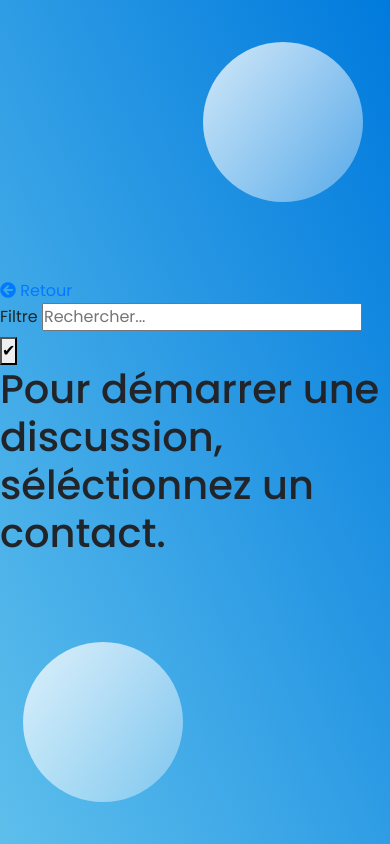
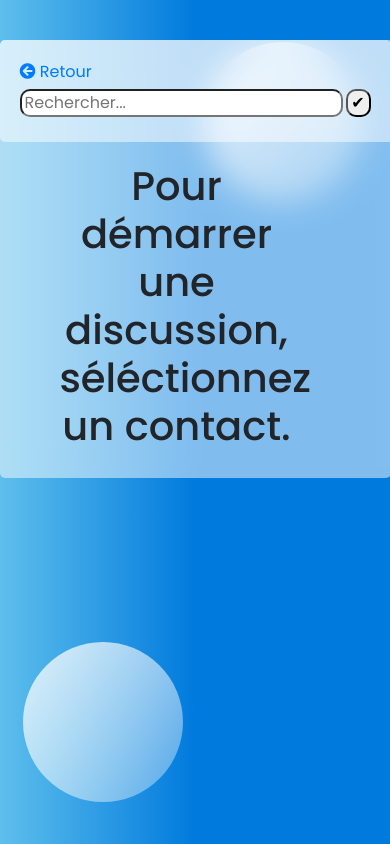
Before and after one commit to Romm1002/myteam, a PHP site: page /messagerie.php in a window 390 px wide. Run offline with PHP 8.4, Linux system fonts and the light colour scheme; the visitor is signed in with stand-in values (Sample User, id 1); data that the repository does not hold is empty.

Commit message:
messagerie v0.1

```diff
--- a/modeles/messagerie.php
+++ b/modeles/messagerie.php
@@ -6,20 +6,20 @@ class Messagerie extends Modele{
         return $requete->fetchAll(PDO::FETCH_ASSOC);
     }
 
-    public function recuperationInformationsContact($getAvec){
+    public function recuperationInformationsContact($idAvec){
         $requete = $this->getBdd()->prepare("SELECT * FROM utilisateurs WHERE idUtilisateur = ?");
-        $requete->execute([$getAvec]);
+        $requete->execute([$idAvec]);
         return $requete->fetch(PDO::FETCH_ASSOC);
     }
 
-    public function newMessage($envoyeur, $receveur, $contenu){
-        $requete = $this->getBdd()->prepare("INSERT INTO messagerie(envoyeur, receveur, contenu, heure) VALUES(?, ?, ?, NOW())");
-        $requete->execute([$envoyeur, $receveur, $contenu]);
+    public function newMessage($idEnvoyeur, $idReceveur, $contenu){
+        $requete = $this->getBdd()->prepare("INSERT INTO messagerie(idEnvoyeur,idReceveur, contenu, heure) VALUES(?, ?, ?, NOW())");
+        $requete->execute([$idEnvoyeur, $idReceveur, $contenu]);
     }
 
-    public function recuperationMessage($personne1, $personne2){
-        $requete = $this->getBdd()->prepare("SELECT * FROM messagerie WHERE (envoyeur = ? AND receveur = ?) OR (envoyeur = ? AND receveur = ?)");
-        $requete->execute([$personne1, $personne2, $personne2, $personne1]);
+    public function recuperationMessage($idPersonne1, $idPersonne2){
+        $requete = $this->getBdd()->prepare("SELECT * FROM messagerie WHERE (idEnvoyeur = ? AND idReceveur = ?) OR (idEnvoyeur = ? AND idReceveur = ?)");
+        $requete->execute([$idPersonne1, $idPersonne2, $idPersonne2, $idPersonne1]);
         return $requete->fetchAll(PDO::FETCH_ASSOC);
     }
 
--- a/pages/messagerie.php
+++ b/pages/messagerie.php
@@ -1,8 +1,11 @@
 <?php
 require_once "../modeles/modele.php";
 require_once "../traitements/messagerie.php";
+require_once "../traitements/notConnected.php";
+
 ?>
-
+<!DOCTYPE html>
+<html lang="fr">
 <head>
     <meta charset="UTF-8">
     <meta http-equiv="X-UA-Compatible" content="IE=edge">
@@ -10,31 +13,29 @@ require_once "../traitements/messagerie.php";
 
     <link rel="stylesheet" href="https://stackpath.bootstrapcdn.com/bootstrap/4.4.1/css/bootstrap.min.css" integrity="sha384-Vkoo8x4CGsO3+Hhxv8T/Q5PaXtkKtu6ug5TOeNV6gBiFeWPGFN9MuhOf23Q9Ifjh" crossorigin="anonymous">
     <link rel="stylesheet" href="https://use.fontawesome.com/releases/v5.15.3/css/all.css" integrity="sha384-SZXxX4whJ79/gErwcOYf+zWLeJdY/qpuqC4cAa9rOGUstPomtqpuNWT9wdPEn2fk" crossorigin="anonymous">
-    <link rel="stylesheet" href="styleMessagerie.css">
+    <link rel="stylesheet" href="../pages/styles/styleMessagerie.css">
 </head>
 <body>
     <main>
         <div class="circle1"></div>
         <div class="circle2"></div>
 
-        <section class="glass">
-            <div class="dashboard">
-                <div class="dashboard-header">
+        <div class="container-accueil">
+            <div class="accueil-left">
                 <a href="accueil.php"><i class="fas fa-arrow-circle-left"></i> Retour</a>
+                <!-- fonction recherche -->
                 <form method="POST">
-                        <div class="column">
-                            <label for="filtreRecherche">Filtre</label>
+                    <div>
                         <input type="text" name="filtreRecherche" placeholder="Rechercher...">
                     </div>
                     <button type="submit">&#10004;</button>
                 </form>
-                </div>
-
-                <div class="dashboard-content">
+                <!-- liste des contacts -->
+                <div id="liste-contacts">
                 <?php
                     foreach($contacts as $contact){
                         ?>
-                        <a href="messagerie.php?avec=<?=$contact["prenom"];?>">
+                        <a href="messagerie.php?avec=<?=$contact["idUtilisateur"];?>">
                             <div class="contacts">
                                 <img src="<?=$contact["photoProfil"];?>" alt="Photo de profil" width="40" height="40">
                                 <p><?=$contact["prenom"] . " " . $contact["nom"];?></p>
@@ -45,6 +46,51 @@ require_once "../traitements/messagerie.php";
                     ?>
                 </div>
             </div>
+            <div class="accueil-right">
+            <?php
+                if(empty($_GET)){
+                    ?>
+                    <div class="no-get">
+                        <h1>Pour démarrer une discussion, séléctionnez un contact.</h1>
+                    </div>
+                    <?php
+                }else{
+                    ?>
+                    <div class="get">
+                        <div class="reseau-header">
+                            <img src="<?=$Messagerie->recuperationInformationsContact($_GET["avec"])["photoProfil"];?>" alt="Photo de profil" width="40" height="40">
+                            <p><?=$Messagerie->recuperationInformationsContact($_GET["avec"])["prenom"] . " " . $Messagerie->recuperationInformationsContact($_GET["avec"])["nom"];?></p>
+                        </div>
+
+                        <div class="reseau-content">
+                            <div class="messages">
+                            <?php
+                            foreach($Messagerie->recuperationMessage($_SESSION["idUtilisateur"], $_GET["avec"]) as $message){
+                                ?>
+                                <div class="message <?=$_SESSION["prenom"] == $message["idEnvoyeur"] ? "ml-auto" : "mr-auto";?>">
+                                    <p><?=$message["contenu"];?></p>
+                                </div>
+                                <?php
+                            }
+                            ?>
+                            </div>
+                        </div>
+
+                        <div class="reseau-footer">
+                            <form method="POST">
+                                <input type="text" name="newMessage" placeholder="Votre message...">
+                                <button type="submit"><i class="fas fa-paper-plane"></i></button>
+                            </form>
+                        </div>
+                    </div>
+                    <?php
+                }
+                ?>
+            </div>
+        </div>
+
+        <!-- <section class="glass">
+
 
             <div class="reseau">
                 <?php
@@ -87,6 +133,6 @@ require_once "../traitements/messagerie.php";
                 }
                 ?>
             </div>
-        </section>
+        </section> -->
     </main>
 </body>
--- a/pages/styleMessagerie.css
+++ /dev/null
@@ -1,291 +0,0 @@
-@import url('https://fonts.googleapis.com/css2?family=Poppins:wght@200;300;400;500;600;700;800&display=swap');
-
-:root{
-    --blue1: #007add;
-    --blue2: #5ebfec;
-}
-
-*{
-    margin: 0;
-    padding: 0;
-    box-sizing: border-box;
-    font-family: 'Poppins', sans-serif;
-    scroll-behavior: smooth;
-}
-main{
-    min-height: 100vh;
-    width: 100%;
-    background: linear-gradient(to right top, var(--blue2), var(--blue1));
-    display: flex;
-    align-items: center;
-    justify-content: center;
-}
-.circle1, .circle2{
-    background: white;
-    background: linear-gradient(to right bottom, rgba(255, 255, 255, .8), rgba(255, 255, 255, .3));
-    height: 10rem;
-    width: 10rem;
-    position: absolute;
-    border-radius: 50%;
-}
-.circle1{
-    top: 5%;
-    right: 7%;
-}
-.circle2{
-    bottom: 5%;
-    left: 6%;
-}
-
-.container{
-    background: white;
-    height: 80vh;
-    /* width: 85%; */
-    background: linear-gradient(to right bottom, rgba(255, 255, 255, .7), rgba(255, 255, 255, .3));
-    border-radius: 5px;
-    backdrop-filter: blur(1rem);
-    display: flex;
-}
-/* .glass{
-    background: white;
-    min-height: 80vh;
-    width: 80%;
-    background: linear-gradient(to right bottom, rgba(255, 255, 255, .7), rgba(255, 255, 255, .3));
-    border-radius: 2rem;
-    backdrop-filter: blur(1rem);
-    display: flex;
-} */
-/* .dashboard{
-    flex: 1;
-    display: flex;
-    flex-direction: column;
-    background: linear-gradient(to right bottom, rgba(255, 255, 255, .7), rgba(255, 255, 255, .3));
-    border-radius: 2rem 0 0 2rem;
-}
-.reseau{
-    flex: 2;
-    display: flex;
-    flex-direction: column;
-    border-radius: 2rem;
-    overflow: auto;
-    max-height: 80vh;
-}
-.reseau::-webkit-scrollbar{
-    display: none;
-}
-
-
-
-.glass .dashboard .dashboard-header{
-    width: 100%;
-    height: auto;
-    display: flex;
-    flex-direction: column;
-    padding-top: 20px;
-}
-.glass .dashboard .dashboard-header a{
-    text-decoration: none;
-    color: #111;
-}
-.glass .dashboard .dashboard-header a i{
-    margin-left: 30px;
-    margin-bottom: 20px;
-    font-size: 20px;
-}
-.glass .dashboard .dashboard-header form{
-    height: 100%;
-    display: flex;
-    justify-content: space-evenly;
-    align-items: flex-end;
-}
-.glass .dashboard .dashboard-header form label{
-    margin-bottom: 0;
-    padding-left: 10px;
-}
-.glass .dashboard .dashboard-header form input{
-    width: 100%;
-    height: 33px;
-    border: 1px solid grey;
-    border-radius: 20px;
-    background: white;
-    padding: 15px;
-    outline: none;
-}
-.glass .dashboard .dashboard-header form button{
-    width: 33px;
-    height: 33px;
-    border-radius: 50%;
-    border: none;
-    background: var(--blue1);
-    color: #fff;
-}
-
-
-.glass .dashboard .dashboard-content{
-    width: 100%;
-    max-height: 100%;
-    overflow-y: scroll;
-    height: 100%;
-    padding-top: 30px;
-}
-.glass .dashboard .dashboard-content a{
-    text-decoration: none;
-    color: #111;
-}
-.glass .dashboard .dashboard-content .contacts{
-    display: flex;
-    align-items: center;
-    width: 85%;
-    height: 16%;
-    margin: 0 auto;
-    border-top: 1px solid #111;
-    border-collapse: collapse;
-    cursor: pointer;
-    padding-left: 10px;
-    transition: background 0.3s ease;
-}
-.glass .dashboard .dashboard-content .contacts:hover{
-    background: rgb(122, 191, 255);
-}
-.glass .dashboard .dashboard-content .contacts img{
-    border-radius: 50%;
-    object-fit: cover;
-    margin-right: 20px;
-}
-.glass .dashboard .dashboard-content .contacts p{
-    display: flex;
-    align-items: center;
-    margin-bottom: 0;
-    font-size: 16px;
-    font-weight: 600;
-}
-
-.glass .reseau .no-get{
-    height: 100%;
-    width: 100%;
-    display: flex;
-    align-items: center;
-    text-align: center;
-}
-.glass .reseau .no-get h1{
-    margin-bottom: 0;
-}
-.glass .reseau .get{
-    width: 100%;
-    height: 100%;
-}
-.glass .reseau .get .reseau-header{
-    display: flex;
-    align-items: center;
-    width: 66.65%;
-    height: auto;
-    padding: 20px 40px 20px 40px;
-    background: rgb(255, 255, 255);
-    position: fixed;
-    border-radius: 0 2rem 0 0;
-    z-index: 999;
-}
-.glass .reseau .get .reseau-header img{
-    border-radius: 50%;
-    object-fit: cover;
-    margin-right: 30px;
-}
-.glass .reseau .get .reseau-header p{
-    margin-bottom: 0;
-    display: flex;
-    align-self: center;
-    font-weight: 600;
-    font-size: 22px;
-}
-
-.glass .reseau .get .reseau-content{
-    width: 100%;
-    height: 90%;
-    padding-top: 80px;
-}
-.glass .reseau .get .reseau-content .messages{
-    display: flex;
-    flex-direction: column;
-    padding-bottom: 58px;
-}
-.glass .reseau .get .reseau-content .message{
-    max-width: 45%;
-    height: auto;
-    word-break: break-all;
-}
-.glass .reseau .get .reseau-content .message p{
-    margin-bottom: 0;
-}
-.glass .reseau .get .reseau-content .ml-auto{
-    background: rgba(255, 255, 255, 0.9);
-    width: auto;
-    height: auto;
-    display: flex;
-    align-items: center;
-    margin: 2px 25px 2px 0;
-    padding: 8px;
-    border-radius: 8px;
-}
-.glass .reseau .get .reseau-content .ml-auto::after{
-    position: relative;
-    background-color: rgba(255, 255, 255, 0.9);
-    left: 11;
-    display: block;
-    width: 8px;
-    height: 6px;
-    content: " ";
-    transform: rotate(29deg) skew(-35deg);
-}
-.glass .reseau .get .reseau-content .mr-auto{
-    background: rgba(29, 172, 255, 0.9);
-    width: auto;
-    height: auto;
-    display: flex;
-    align-items: center;
-    margin: 2px 0 2px 25px;
-    padding: 8px;
-    border-radius: 8px;
-}
-.glass .reseau .get .reseau-content .mr-auto::before{
-    position: relative;
-    background: rgba(29, 172, 255, 0.9);
-    left: -11;
-    display: block;
-    width: 8px;
-    height: 6px;
-    content: " ";
-    transform: rotate(29deg) skew(-35deg);
-}
-
-.glass .reseau .get .reseau-footer{
-    height: 58px;
-    width: 66.65%;
-    position: fixed;
-    border-bottom-right-radius: 2rem;
-    background: rgb(255, 255, 255);
-}
-.glass .reseau .get .reseau-footer form{
-    width: 100%;
-    height: 100%;
-    display: flex;
-    align-items: center;
-    justify-content: space-evenly;
-}
-.glass .reseau .get .reseau-footer form input{
-    width: 80%;
-    height: 35px;
-    border-radius: 10px;
-    border: 1px solid grey;
-    padding: 15px;
-    outline: none;
-    background: rgba(1, 1, 1, 0.05);
-}
-.glass .reseau .get .reseau-footer form button{
-    width: 35px;
-    height: 35px;
-    border-radius: 50%;
-    border: none;
-    background: var(--blue1);
-    color: #fff;
-    outline: none;
-} */
--- /dev/null
+++ b/pages/styles/styleMessagerie.css
@@ -0,0 +1,175 @@
+
+@import url('https://fonts.googleapis.com/css2?family=Poppins:wght@200;300;400;500;600;700;800&display=swap');
+
+/* Définition des couleurs principales de MyTeam */
+:root{
+    --blue1: #007add;
+    --blue2: #5ebfec;
+}
+
+/* Définition du style global */
+*{
+    margin: 0;
+    padding: 0;
+    box-sizing: border-box;
+    font-family: 'Poppins', sans-serif;
+}
+html{
+    scroll-behavior: smooth;
+}
+p{
+    margin: 0px;
+}
+main{
+    height: 80%;
+    display: flex;
+    justify-content: center;
+}
+/* Définition du style de accueil.php */
+body{
+    width: 100%;
+    height: 100vh;
+    display: flex;
+    justify-content: center;
+    align-items: center;
+    background: linear-gradient(to left, var(--blue1) 50%, var(--blue2));
+}
+
+.circle1, .circle2{
+    background: white;
+    background: linear-gradient(to right bottom, rgba(255, 255, 255, .8), rgba(255, 255, 255, .3));
+    height: 10rem;
+    width: 10rem;
+    position: absolute;
+    border-radius: 50%;
+}
+.circle1{
+    top: 5%;
+    right: 7%;
+}
+.circle2{
+    bottom: 5%;
+    left: 6%;
+}
+body .container-accueil{
+    width: 80%;
+    height: 100%;
+    background-color: rgba(255, 255, 255, 0.5);
+    border-radius: 5px;
+    display: flex;
+    backdrop-filter: blur(1rem);
+}
+body .container-accueil .accueil-left{
+    width: auto;
+    height: 100%;
+    padding: 20px;
+    background-color: rgba(255, 255, 255, 0.5);
+    border-bottom-left-radius: 5px;
+    border-top-left-radius: 5px;
+    display: flex;
+    flex-direction: column;
+}
+
+
+body .container-accueil .accueil-right{
+    width: auto;
+    height: 100%;
+    padding: 20px 60px;
+    overflow: hidden;
+}
+
+/* definition du style de messagerie.php */
+.accueil-left form{
+    display: flex;
+    margin: 5px 0px;
+}
+.accueil-left form input {
+    border-radius: 10px;
+    margin-right: 3px ;
+    padding-left: 3px;
+}
+.accueil-left form button {
+    min-width: 25px;
+    border-radius: 10px;
+}
+
+#liste-contacts{
+    max-height: 65vh;
+    overflow: auto;
+}
+.contacts{
+    display: flex;
+    min-height: 50px;
+    margin: 10px 0px;
+}
+.no-get{
+    width: 60vw;
+    max-width: 100%;
+    height: 100%;
+    text-align: center;
+}
+.get{
+    width: 60vw;
+    max-width: 100%;
+    height: 100%;
+    display: flex;
+    flex-direction: column;
+    position: relative;
+}
+
+.reseau-header{
+    display: flex;
+}
+.reseau-header img{
+    margin: 0px 10px 10px 0px;
+}
+
+.reseau-content{
+    height: calc(100% - 100px);
+    background-color: #babcbd61;
+    padding: 10px;
+    box-shadow: inset 3px 3px 25px -15px rgba(0,0,0,0.75);
+    overflow: auto;
+    border-radius: 5px;
+}
+
+.reseau-footer{
+    position: absolute;
+    bottom: 0%;
+    width: 100%;
+}
+.reseau-footer form input{
+    width: 80%;
+    border-radius: 10px;
+    padding-left: 3px;
+}
+.reseau-footer form button{
+    width: 10%;
+    border-radius: 10px;
+}
+
+/* responsive */
+@media screen and (max-width: 1100px){
+    body{
+        height: auto;
+        padding: 40px;
+    }
+    .container-accueil{
+        height: auto !important;
+        width: 600px !important;
+        display: flex;
+        flex-direction: column;
+    }
+    .accueil-right{
+        width: 100% !important;
+    }
+}
+@media screen and (max-width: 600px){
+    body{
+        padding: 40px 1% !important;
+    }
+    .container-accueil{
+        width: 100% !important;
+        height: 100% !important;
+    }
+}
--- a/traitements/messagerie.php
+++ b/traitements/messagerie.php
@@ -7,17 +7,13 @@ if(!empty($_POST["filtreRecherche"])){
 }
 
 if(!empty($_POST["nouveauMessage"])){
-    $Messagerie->newMessage($_SESSION["prenom"], $_GET["avec"], $_POST["nouveauMessage"]);
+    $Messagerie->newMessage($_SESSION["idUtilisateur"], $_GET["avec"], $_POST["nouveauMessage"]);
 }
 
 if(!empty($_POST["newMessage"])){
     extract($_POST);
-    $Messagerie->newMessage($_SESSION["prenom"], $_GET["avec"], $newMessage);
-    ?>
-    <script>
-        document.location.href="messagerie.php?avec=<?=$_GET["avec"];?>"
-    </script>
-    <?php
+    $Messagerie->newMessage($_SESSION["idUtilisateur"], $_GET["avec"], $newMessage);
+    header("location:messagerie.php?avec=" . $_GET["avec"]);
 }
 
 
```
Also changed, not shown: pages/styles/stylePlanning.css (+1 -8 lines). Lines whose indentation alone changed are shown as unchanged.
